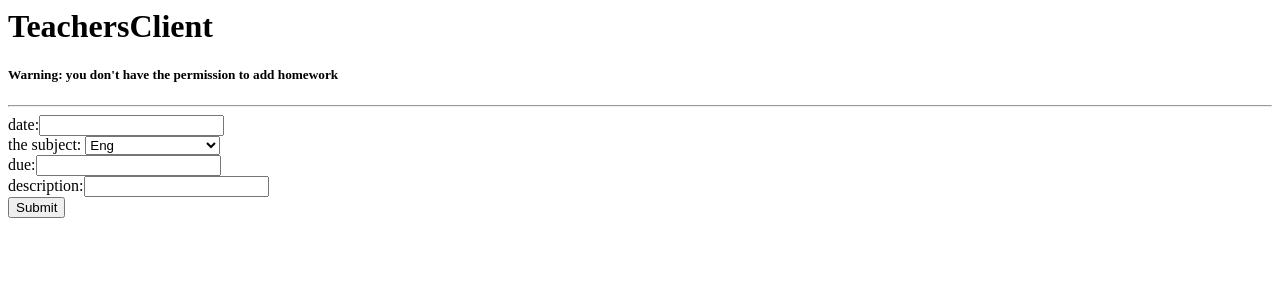
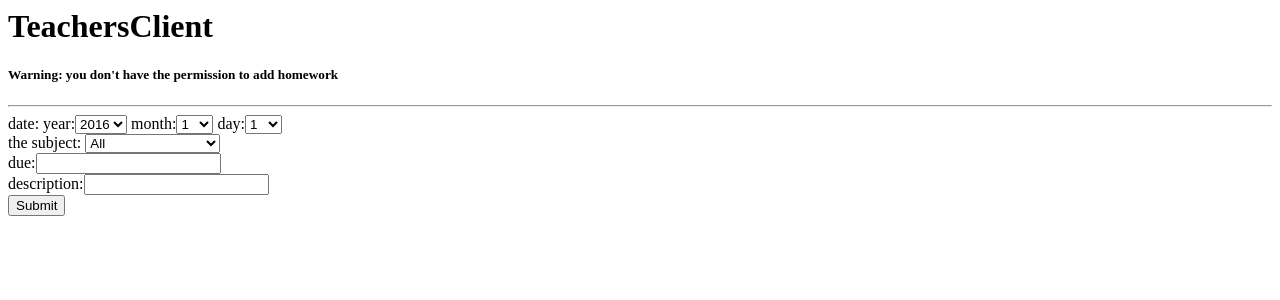
Before and after one commit to HankelBao/HwSys, a PHP site: page /teachersClient.php in a window 1280 px wide. Shown: the top 300 px of the page. Run offline with PHP 8.4, Linux system fonts and the light colour scheme.

Commit message:
Javascript print add&work succeed!!

```diff
--- a/add.php
+++ b/add.php
@@ -2,7 +2,10 @@
 <head></head>
 <body>
 <?php
-    $newdate=$_POST["dat"];
+    $ny=$_POST["dy"];
+    $nm=$_POST["dm"];
+    $nd=$_POST["dd"];
+    $newdate=$ny."/".$nm."/".$nd;
     echo "date:".$newdate;
     $newsub=$_POST["sub"];
     echo "</br>subject:".$newsub;
@@ -28,4 +31,5 @@
     fwrite($file,$save_xml);
     fclose($file);
 ?>
+</br><a href="/index.php">back</a>
 </body>
--- a/database/G1C4HW.xml
+++ b/database/G1C4HW.xml
@@ -12,9 +12,10 @@
             <record>
                 <description>translation</description>
             </record>
-        <record>test<due/><description>Hhhhh</description></record><record><due/><description>New</description></record></subject>
+        <record>test<due/><description>Hhhhh</description></record><record><due/><description>New</description></record><record><due/><description>test2</description></record></subject>
     </HWRecord>
     <HWRecord date="2016/12/14">
+        <subject sub="All"><record><due/><description>test3</description></record><record><due/><description>Ok</description></record><record><due/><description>Ok2</description></record></subject>
         <subject sub="Eng"><record>test<due>2016/12/15</due><description>Nice job!!!</description></record><record>test<due>2016/12/15</due><description>paper</description></record><record>test<due>2016/12/16</due><description>&#x563F;&#x563F;</description></record><record>test<due>2016/12/15</due><description>A paper about that</description></record></subject>
         <subject sub="EcoChi"><record>test<due>2016/12/14</due><description>Nice job!!!</description></record><record>test<due>2016/12/14</due><description>Nice job!!!</description></record><record>test<due>2016/12/15</due><description>paper</description></record><record>test<due>2016/12/15</due><description>paper</description></record><record>test<due>2016/12/15</due><description>paper</description></record><record>test<due>2016/12/15</due><description>paper</description></record><record>test<due>2016/12/15</due><description>paper</description></record><record>test<due>2016/12/15</due><description>paper</description></record><record>test<due>2016/12/15</due><description>paper</description></record><record>test<due>2016/12/15</due><description>paper</description></record><record>test<due>2016/12/15</due><description>paper</description></record></subject>
         <subject sub="EcoFor"><record>test<due>2016/12/23</due><description>&#x639;&#x627;&#x635;&#x645;&#x62A;&#x64A;&#x646; &#x631;&#x62E;&#x64A;&#x635;&#x627; &#x3B3;&#x3B9;&#x3B1;&#x3B3;&#x3B9;&#x3AC; &#x3B9;&#x3C3;&#x3C7;&#x3CD;&#x3B5;&#x3B9; &#x3AE;&#x3B4;&#x3B7; </description></record></subject>
--- a/index.php
+++ b/index.php
@@ -5,6 +5,11 @@
 <html>
     <head>
         <title>SFLS G1C4 Homework System</title>
+        <script type="text/javascript">
+            window.onload = function() {
+                document.write("js test");
+            }
+        </script>
     </head>
     <body>
         <h1>SFLS G1C4 Homework System</h1>
@@ -23,5 +28,6 @@
             }
         ?>
         <a href="/teachersClient.php">add homework</a>
+
     </body>
 </html>
--- a/teachersClient.php
+++ b/teachersClient.php
@@ -7,8 +7,28 @@
         <h5>Warning: you don't have the permission to add homework</h5>
         <hr>
         <form action="add.php" method="post">
-            date:<input type="text" name="dat"></br>
+            date:
+            year:<select name="dy">
+                <?php
+                    for ($x = 2016; $x <= 2019; $x++)
+                        echo "<option value=".$x.">".$x."</option>";
+                ?>
+            </select>
+            month:<select name="dm">
+                <?php
+                    for ($x = 1; $x <= 12; $x++)
+                        echo "<option value=".$x.">".$x."</option>";
+                ?>
+            </select>
+            day:<select name="dd">
+                <?php
+                    for ($x = 1; $x <= 31; $x++)
+                        echo "<option value=".$x.">".$x."</option>";
+                ?>
+            </select>
+            </br>
             the subject: <select name="sub">
+                <option value="All">All</option>
                 <option value="Eng">Eng</option>
                 <option value="EcoChi">Eco Chinese</option>
                 <option value="EcoFor">Eco Foreign</option>
```
